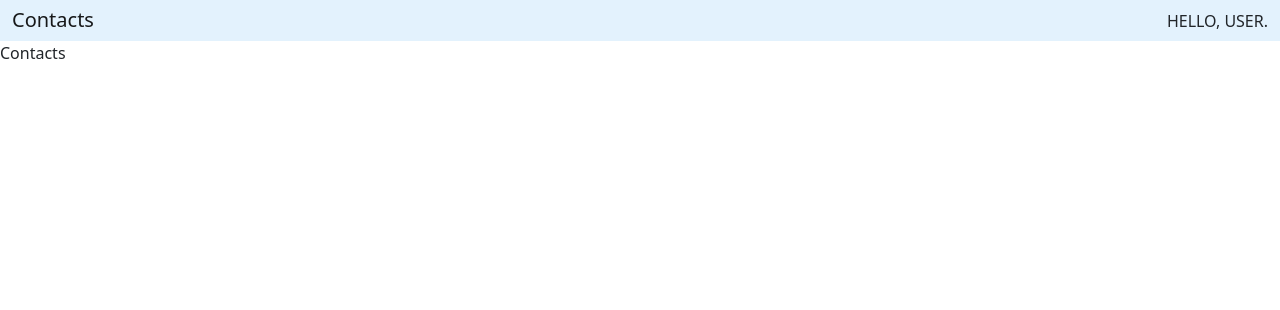
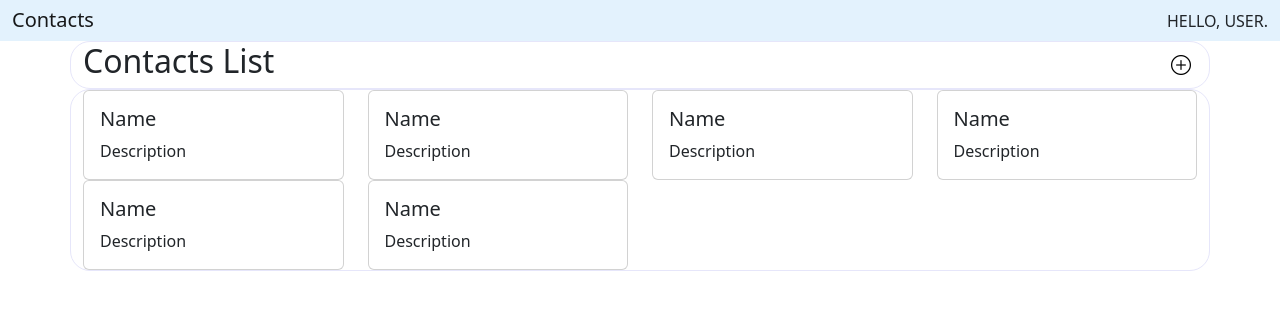
Before and after one commit to RichelleT/Contacts-List-In-React, a React (Create React App) app in the folder practical-fe/: page /contacts in a window 1280 px wide. Shown: the top 310 px of the page. Built offline with nearby package versions, Linux system fonts and the light colour scheme.

Commit message:
contacts list column row should be done;

```diff
--- a/practical-fe/package.json
+++ b/practical-fe/package.json
@@ -7,6 +7,7 @@
     "@testing-library/react": "^13.4.0",
     "@testing-library/user-event": "^13.5.0",
     "bootstrap": "^5.2.2",
+    "bootstrap-icons": "^1.9.1",
     "immer": "^9.0.15",
     "prop-types": "^15.8.1",
     "react": "^18.2.0",
--- a/practical-fe/src/components/contacts/Contacts.js
+++ b/practical-fe/src/components/contacts/Contacts.js
@@ -2,12 +2,78 @@ import React from "react";
 // import styles & components
 import Header from "../../common/header/Header";
 import "../../styles/contacts.css";
+import "bootstrap-icons/font/bootstrap-icons.css";
 
 function Contacts() {
   return (
     <div>
       <Header />
-      Contacts
+      <div className="container">
+        <div className="row">
+          <div className="col-6">
+            <h2>Contacts List</h2>
+          </div>
+          <div className="col-6 d-flex justify-content-end">
+            <button className="iconBtn">
+              <i class="bi bi-plus-circle fs-5"></i>
+            </button>
+          </div>
+        </div>
+      </div>
+      <div className="container">
+        <div className="row row-cols-1 row-cols-md-4">
+          <div className="col-3">
+            <div className="card w-100">
+              <div className="card-body">
+                <h5 className="card-title">Name</h5>
+                <p className="card-text">Description</p>
+              </div>
+            </div>
+          </div>
+          {/* delete here */}
+          <div className="col-3">
+            <div className="card w-100">
+              <div className="card-body">
+                <h5 className="card-title">Name</h5>
+                <p className="card-text">Description</p>
+              </div>
+            </div>
+          </div>
+          <div className="col-3">
+            <div className="card w-100">
+              <div className="card-body">
+                <h5 className="card-title">Name</h5>
+                <p className="card-text">Description</p>
+              </div>
+            </div>
+          </div>
+          <div className="col-3">
+            <div className="card w-100">
+              <div className="card-body">
+                <h5 className="card-title">Name</h5>
+                <p className="card-text">Description</p>
+              </div>
+            </div>
+          </div>
+          <div className="col-3">
+            <div className="card w-100">
+              <div className="card-body">
+                <h5 className="card-title">Name</h5>
+                <p className="card-text">Description</p>
+              </div>
+            </div>
+          </div>
+          <div className="col-3">
+            <div className="card w-100">
+              <div className="card-body">
+                <h5 className="card-title">Name</h5>
+                <p className="card-text">Description</p>
+              </div>
+            </div>
+          </div>
+          {/* delete till here */}
+        </div>
+      </div>
     </div>
   );
 }
--- a/practical-fe/src/components/landing/Landing.js
+++ b/practical-fe/src/components/landing/Landing.js
@@ -13,7 +13,7 @@ function Landing() {
 
   return (
     <div className="container pt-auto custMt">
-      <div className="row d-flex justify-content-center">
+      <div className="row d-flex">
         <div className="col-6">
           <div className="custTitle">Sign In</div>
           <div className="contBody">
--- a/practical-fe/src/styles/contacts.css
+++ b/practical-fe/src/styles/contacts.css
@@ -0,0 +1,4 @@
+.iconBtn {
+  background: none;
+  border: none;
+}
```
Also changed, not shown: 1 other file (tests, documents, lock files or other folders).
